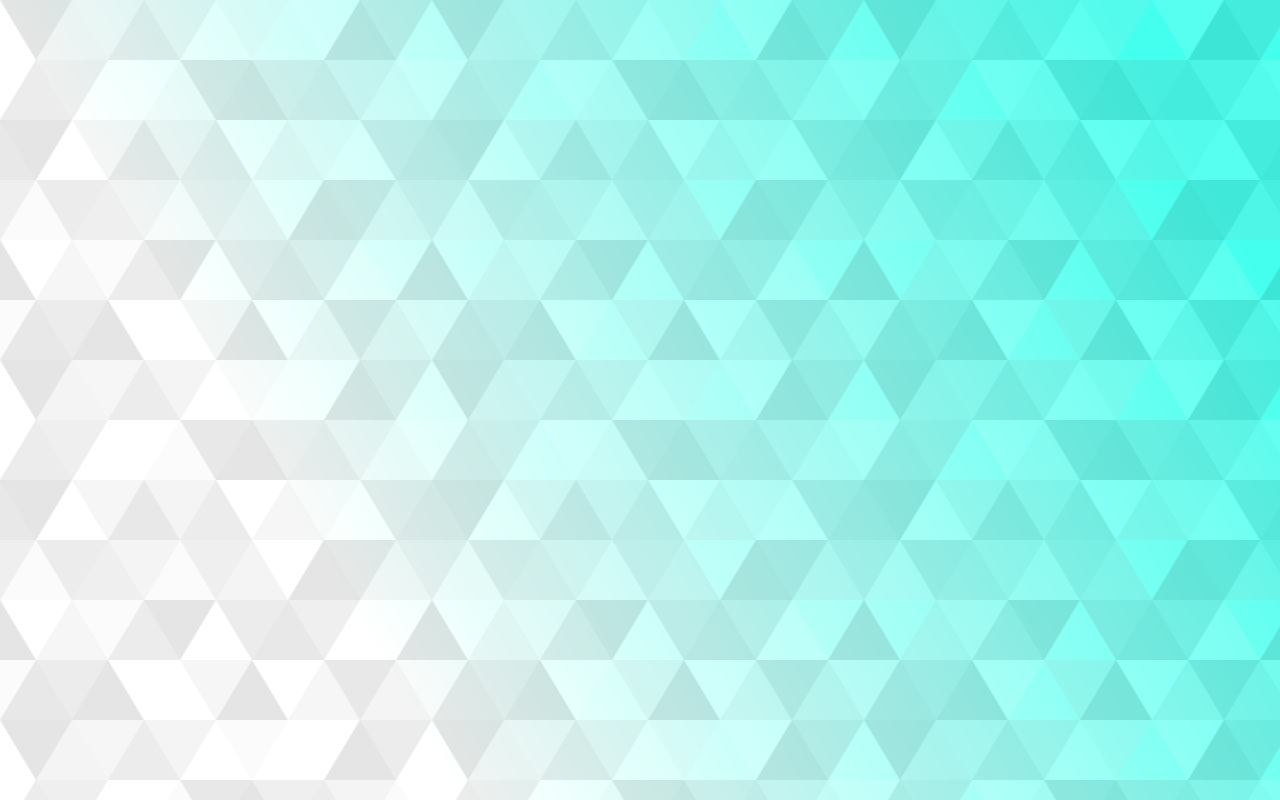
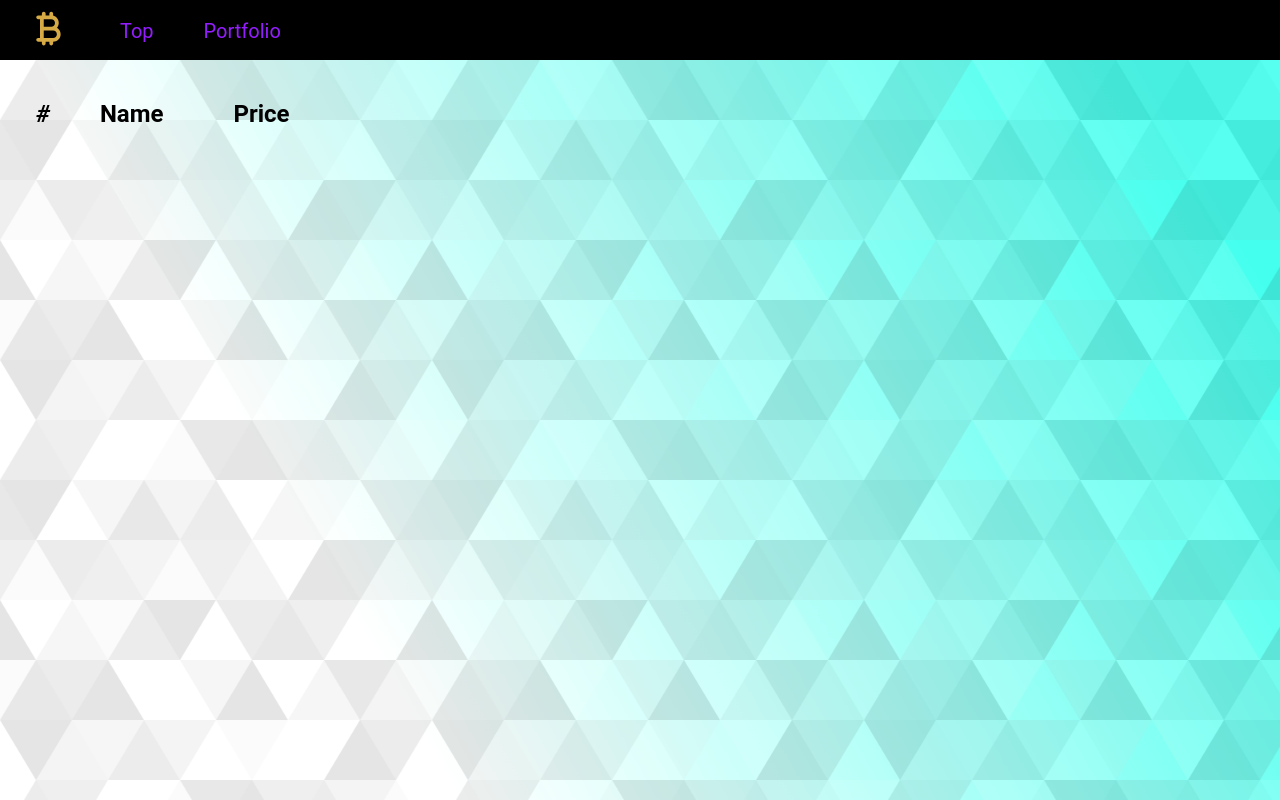
Before and after one commit to ravesjs/coin-tracker, a React app: page /favorites in a window 1280 px wide. Built offline with nearby package versions, Linux system fonts and the light colour scheme; the HTML template or start-up script is replaced by a standard one.

Commit message:
added api call

```diff
--- a/src/components/Coins/Coins.tsx
+++ b/src/components/Coins/Coins.tsx
@@ -1,22 +1,35 @@
-import React, { FC } from 'react'
-import { CryptoCoin } from '@/components/crypto-coin/CryptoCoin'
+import React, { useState, useEffect, FC } from 'react'
+import { CryptoCoin, ICoin } from '@/components/crypto-coin/CryptoCoin'
+import axios from 'axios'
 
-interface ICoins {
-  id: number
-  name: string
+const options = {
+  method: 'GET',
+  url: 'https://api.coingecko.com/api/v3/coins/markets',
+  params: { vs_currency: 'usd', locale: 'en' },
+  headers: { accept: 'application/json' },
 }
-const coins: ICoins[] = [
-  { id: 1, name: 'Bitcoin' },
-  { id: 2, name: 'Ethereum' },
-  { id: 3, name: 'Cardano' },
-]
 
-const Coins: FC = () => (
+// TODO: typify to fix dep components
+const Coins: FC = () => {
+  const [coins, setCoins] = useState<ICoin[]>([])
+  useEffect(() => {
+    axios
+      .request(options)
+      .then(function (response) {
+        setCoins(response.data)
+      })
+      .catch(function (error) {
+        console.error('Failed to get coins', error)
+      })
+  }, [])
+
+  return (
     <>
-      {coins.map((coin) => (
-        <CryptoCoin key={coin.id} id={coin.id} name={coin.name} />
+      {coins.map((coin: ICoin) => (
+        <CryptoCoin key={coin.id} id={coin.id} />
       ))}
     </>
   )
+}
 
 export default Coins
--- a/src/components/Header/Header.module.scss
+++ b/src/components/Header/Header.module.scss
@@ -19,8 +19,8 @@
   font-size: 11px;
   background-color: #26aac2;
   position: absolute;
-  bottom: 15px;
-  left: 191px;
+  bottom: 16px;
+  left: 276px;
 }
 
 ul {
--- a/src/components/Header/Header.tsx
+++ b/src/components/Header/Header.tsx
@@ -1,4 +1,3 @@
-/* eslint-disable @typescript-eslint/no-explicit-any */
 import React, { FC, ReactNode } from 'react'
 import { Link } from 'react-router-dom'
 import styles from './Header.module.scss'
@@ -15,10 +14,12 @@ const Header: FC = (): ReactNode => {
           <li>
             <CurrencyBitcoinRoundedIcon className={styles.icon} sx={{ fontSize: 45 }} />
           </li>
+          <Link to="/">
+            <li>Top</li>
+          </Link>
           <Link to="/favorites">
             <li>Portfolio</li>
           </Link>
-          <li>Top</li>
         </ul>
         <span className={favorites.length >= 1 ? styles.counter : ''}>
           {favorites.length >= 1 ? favorites.length : ''}
--- a/src/components/crypto-coin/CryptoCoin.module.css
+++ b/src/components/crypto-coin/CryptoCoin.module.css
@@ -1,8 +1,15 @@
 .container {
 	display: flex;
 	align-items: center;
-	> h3 {
-		margin-left: 3px;
+	border-top: 1px solid black;
+	> h4 {
+		margin-left: 5px;
+		margin-right: 10px;
 	}
-	border-top: 1px solid black;
+	> span {
+		margin-right: 5px;
+	}
+	> img {
+		margin-left: 20px;
+	}
 }
--- a/src/components/crypto-coin/CryptoCoin.tsx
+++ b/src/components/crypto-coin/CryptoCoin.tsx
@@ -5,8 +5,11 @@ import React, { FC } from 'react'
 import styles from './CryptoCoin.module.css'
 
 export interface ICoin {
+  id: string
   name: string
-  id: number
+  image: string
+  current_price: number
+  market_cap_rank: number
 }
 
 export const CryptoCoin: FC<ICoin> = (coin) => {
@@ -29,7 +32,10 @@ export const CryptoCoin: FC<ICoin> = (coin) => {
           handleChange(value)
         }}
       />
-      <h3>{coin.name}</h3>
+      <span>{coin.market_cap_rank}</span>
+      <img src={coin.image} alt={coin.name} />
+      <h4>{coin.name}</h4>
+      <span>{coin.current_price}$</span>
     </div>
   )
 }
--- a/src/pages/FavoritesPage.tsx
+++ b/src/pages/FavoritesPage.tsx
@@ -1,16 +1,26 @@
-/* eslint-disable @typescript-eslint/no-explicit-any */
 import React from 'react'
-import { CryptoCoin } from '@/components/crypto-coin/CryptoCoin'
+import { CryptoCoin, ICoin } from '@/components/crypto-coin/CryptoCoin'
 import { useFavorites } from '@/hooks/useFavorites'
+import Header from '@/components/Header/Header'
+import styles from '../styles/_styles.module.scss'
 
 const Favorites = () => {
   const { favorites } = useFavorites()
 
   return (
     <>
-      {favorites.map((coin: any) => (
-        <CryptoCoin key={coin.id} id={coin.id} name={coin.name} />
+      <Header />
+      <div className={styles.marginUp}>
+      <div className={styles.wrap}>
+      <h2><i>#</i>Name</h2><h2>Price</h2>
+      </div>
+      {favorites.map((coin: ICoin) => (
+        <CryptoCoin
+          key={coin.id}
+          id={coin.id}
+        />
       ))}
+      </div>
     </>
   )
 }
--- a/src/pages/HomePage.tsx
+++ b/src/pages/HomePage.tsx
@@ -7,7 +7,9 @@ const Home = () => (
   <>
     <Header />
     <main className={styles.main}>
-        <h2># Name</h2>
+      <div className={styles.wrap}>
+      <h2><i>#</i>Name</h2><h2>Price</h2>
+      </div>
       <section>
         <Coins />
       </section>
--- a/src/styles/_general.scss
+++ b/src/styles/_general.scss
@@ -10,9 +10,13 @@ html {
   box-sizing: inherit;
 }
 
+main {
+  margin-top: 80px;
+}
+
 img {
-  width: 50px;
-  height: 50px;
+  width: 40px;
+  height: 40px;
 }
 
 body {
--- a/src/styles/_styles.module.scss
+++ b/src/styles/_styles.module.scss
@@ -1,9 +1,5 @@
 .alignCenter {
   text-align: center;
-}
-
-.main {
-  margin-top: 80px;
 }
 
 .container {
@@ -11,3 +7,18 @@
   align-items: flex-start;
   justify-content: space-around;
 }
+.wrap {
+  display: flex;
+  align-items: center;
+  justify-content: flex-start;
+  gap: 70px;
+}
+
+i {
+  margin-right: 50px;
+  margin-left: 28px;
+}
+
+.marginUp {
+  margin-top: 80px;
+}
```
Lines whose indentation alone changed are shown as unchanged.
